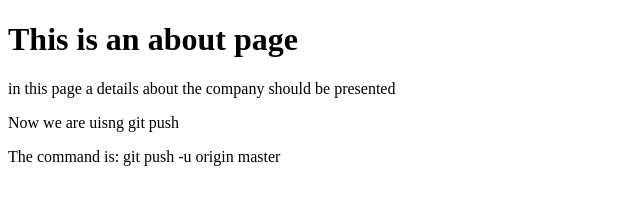
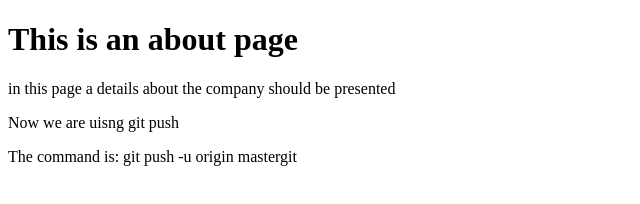
Before and after one commit to abdullah-techcampus/tech, a plain HTML site: page about.html in a window 1280 px wide. Shown: the full height of the page, 0-640 px from the left. Drawn offline with Linux system fonts and the light colour scheme.

Commit message:
about updeated

```diff
--- a/about.html
+++ b/about.html
@@ -8,6 +8,6 @@
         <h1>This is an about page</h1>
         <p>in this page a details about the company should be presented</p>
         <p>Now we are uisng git push</p>
-        <p>The command is: git push -u origin master</p>
+        <p>The command is: git push -u origin mastergit </p>
     </body>
 </html>
```
